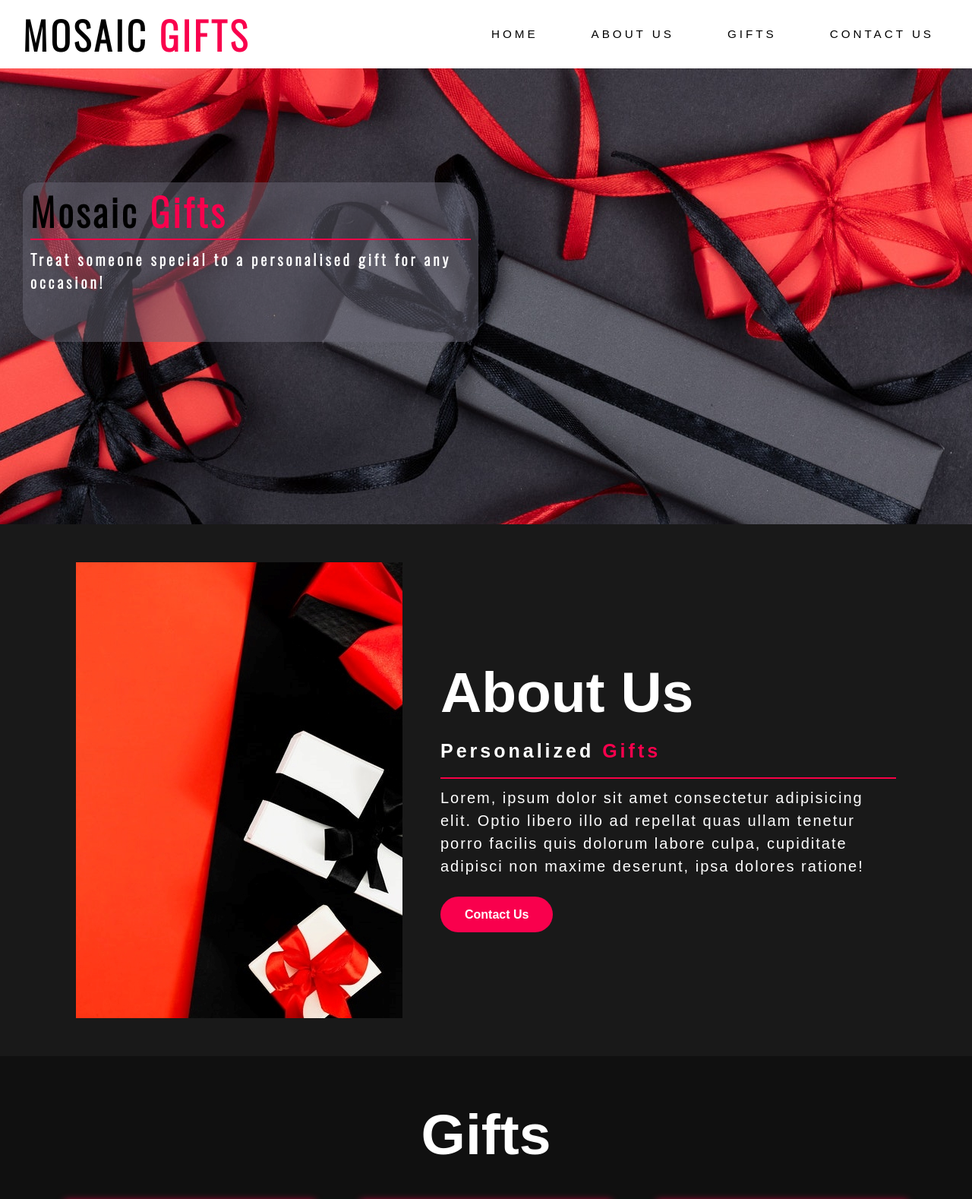
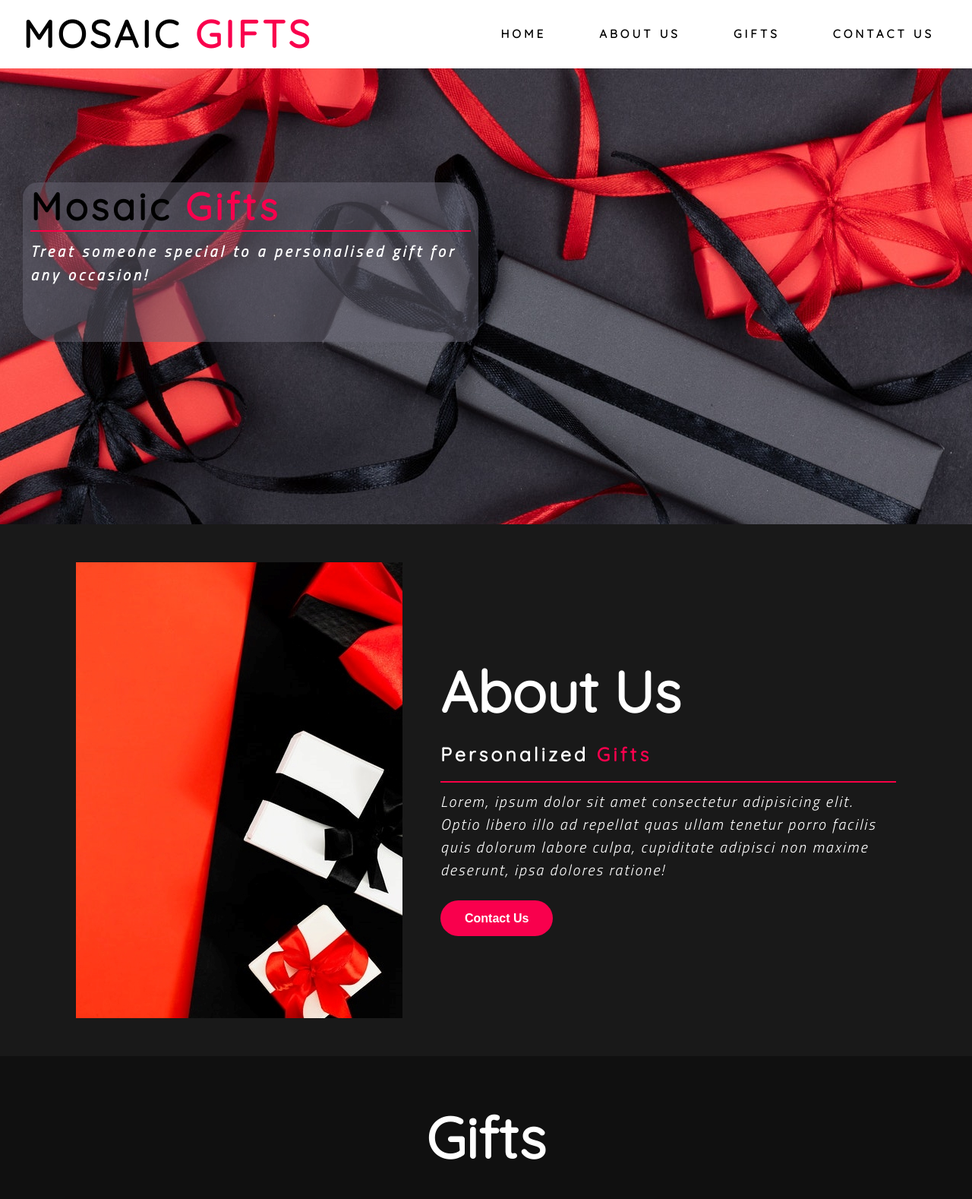
Before and after one commit to ghiath2/Mosaic, a plain HTML site: page index.html in a window 1280 px wide. Shown: the top 1578 px of the page at 76% size. Drawn offline with nearby package versions, Linux system fonts and the light colour scheme.

Commit message:
Change the font family

```diff
--- a/assets/css/style.css
+++ b/assets/css/style.css
@@ -1,4 +1,4 @@
-@import url('https://fonts.googleapis.com/css2?family=Lato:wght@300&family=Oswald:wght@300&display=swap');
+@import url('https://fonts.googleapis.com/css2?family=Quicksand&family=Titillium+Web:ital,wght@1,300&display=swap');
 
 * {
     margin: 0;
@@ -18,7 +18,7 @@ body {
 /* headings and logo */
 
 #logo {
-    font-family: Oswald, sans-serif;
+    font-family: Quicksand, sans-serif;
     float: left;
     font-size: 3.125rem;
     margin-left: 30px;
@@ -44,11 +44,12 @@ span {
 }
 
 #menu li {
+    font-family: Quicksand, sans-serif;
     float: right;
     margin-right: 30px;
     list-style-type: none;
     padding: 30px 20px 30px;
-    font-weight: 500;
+    font-weight: bold;
     text-transform: uppercase;
 }
 
@@ -75,7 +76,7 @@ span {
 #hero-image {
     height: 600px;
     width: 100%;
-    background: url('../css/hero-image.jpg') no-repeat center center;
+    background: url('../css/images/hero-image.jpg') no-repeat center center;
 }
 
 #cover-text, #cover-text h2 {
@@ -83,8 +84,7 @@ span {
 }
 
 #cover-text {
-
-    font-family: Oswald, sans-serif;
+    font-family: Quicksand, sans-serif;
     letter-spacing: 4px;
 
     width: 600px;
@@ -113,6 +113,7 @@ hr {
 }
 
 #cover-text h3 {
+    font-family: 'Titillium Web', sans-serif;
     font-size: 1.25rem;
 }
 
@@ -121,7 +122,7 @@ hr {
 #about-image {
     height: 600px;
     width: 430px;
-    background: url(../css/about-image.jpg) no-repeat center center;
+    background: url(../css/images/about-image.jpg) no-repeat center center;
 }
 
 #about {
@@ -144,6 +145,7 @@ hr {
 }
 
 .about-content h2 {
+    font-family: Quicksand, sans-serif;
     color: white;
     font-size: 4.688rem;
     text-transform: capitalize;
@@ -151,6 +153,7 @@ hr {
 }
 
 .about-content h3 {
+    font-family: Quicksand, sans-serif;
     color: white;
     letter-spacing: 4px;
     font-size: 1.563rem;
@@ -159,6 +162,7 @@ hr {
 }
 
 .about-content p {
+    font-family: 'Titillium Web', sans-serif;
     color: white;
     letter-spacing: 2px;
     line-height: 30px;
@@ -193,6 +197,7 @@ img {
 }
 
 .gifts-title h2{
+    font-family: Quicksand, sans-serif;
     color: white;
     font-size: 4.688rem;
     width: 1130px;
@@ -323,6 +328,7 @@ footer p {
 /* contact us */
 
 #contact-us h2{
+    font-family: Quicksand, sans-serif;
     color: white;
     font-size: 4.688rem;
     width: 1130px;
--- a/index.html
+++ b/index.html
@@ -69,7 +69,7 @@
                     <div class="flip-card">
                         <div class="flip-card-inner">
                             <div class="flip-card-front">
-                                <img src="/assets/css/women-gift.jpg" alt="flip-card">
+                                <img src="assets/css/images/women-gift.jpg" alt="flip-card">
                             </div>
                             <div class="filp-card-back">
                                 <div class="text">
@@ -84,7 +84,7 @@
                     <div class="flip-card">
                         <div class="flip-card-inner">
                             <div class="flip-card-front">
-                                <img src="/assets/css/women-gift.jpg" alt="flip-card">
+                                <img src="assets/css/images/women-gift.jpg" alt="flip-card">
                             </div>
                             <div class="filp-card-back">
                                 <div class="text">
@@ -99,7 +99,7 @@
                     <div class="flip-card">
                         <div class="flip-card-inner">
                             <div class="flip-card-front">
-                                <img src="/assets/css/women-gift.jpg" alt="flip-card">
+                                <img src="assets/css/images/women-gift.jpg" alt="flip-card">
                             </div>
                             <div class="filp-card-back">
                                 <div class="text">
```
Also changed, not shown: assets/css/images/about-image.jpg (renamed from assets/css/about-image.jpg), assets/css/images/hero-image.jpg (renamed from assets/css/hero-image.jpg), assets/css/images/women-gift.jpg (renamed from assets/css/women-gift.jpg), assets/css/men.gifts.jpg (deleted), 1 other file.
